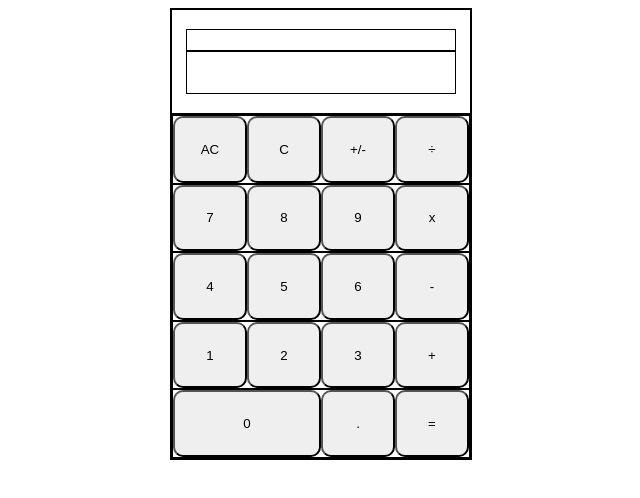
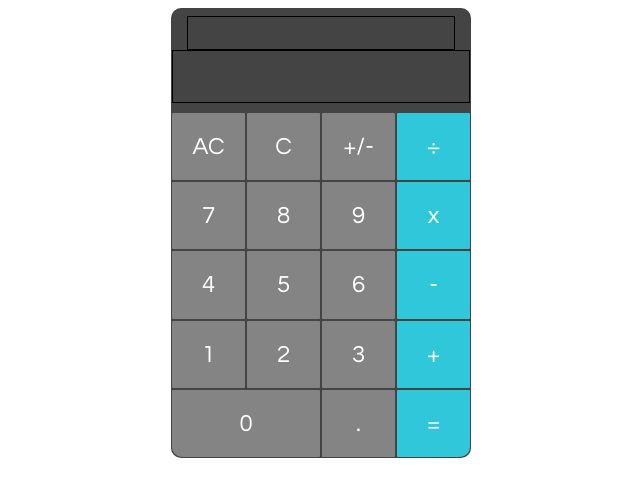
Before and after one commit to jasnscript/calculator, a plain HTML site: page index.html in a window 1280 px wide. Shown: the whole page, without its empty margins (319-959 px from the left). Drawn offline with Linux system fonts and the light colour scheme.

Commit message:
add styling

```diff
--- a/index.html
+++ b/index.html
@@ -3,7 +3,7 @@
 <html>
     <head>
         <meta charset="utf-8">
-        <title>Free Calculator</title>
+        <title>Free Calculator by Jason</title>
         <link rel="stylesheet" href="style.css">
     </head>
 
--- a/style.css
+++ b/style.css
@@ -1,5 +1,7 @@
+@import url('https://fonts.googleapis.com/css2?family=Questrial&display=swap');
+
 div {
-    border: 1px solid black;
+    border: 0px solid black;
 }
 
 main {
@@ -12,6 +14,9 @@ main {
     height: 450px;
     display: flex;
     flex-direction: column;
+
+    background-color: rgba(44, 44, 44, 0.884);
+    border-radius: 10px;
 }
 
 .result {
@@ -20,21 +25,27 @@ main {
     flex-direction: column;
     justify-content: center;
     align-items: center;
+    margin:0 2px 0 2px;
 }
 
 #track {
     display: flex;
     justify-content: flex-end;
     width: 90%;
-    height: 20%;
+    height: 30%;
+    border: 1px solid black;
 }
 
 #display {
     display: flex;
     justify-content: flex-end;
     align-items: flex-end;
-    height: 40%;
-    width: 90%;
+    height: 50%;
+    width: 100%;
+    border: 1px solid black;
+    font-size: 300%;
+    color: #fff;
+    font-family: 'Questrial', sans-serif;
 }
 
 .buttons {
@@ -47,23 +58,63 @@ main {
 .first-row, .second-row, .third-row, .fourth-row, .fifth-row {
     display: flex;
     height: 100%;
+    margin: 1px 0 1px 0;
+}
+
+.fifth-row {
+    margin-bottom: 1px;
 }
 
 button {
     outline: none;
     height: 100%;
-    width: 100%;
-    border-radius: 10px;
+    width: 25%;
+    margin: 0 1px 0 1px;
+    border-radius: 1px;
+    background-color: rgb(133, 132, 132);
+    border: 0;
+    padding: 0;
+    font-size: 150%;
+    color: #fff;
+    font-family: 'Questrial', sans-serif;
+}
+
+
+#zero, #decimal, #return {
+    margin: 0 1px 0 1px;
 }
 
 #zero {
-    width: 50%;
+    width: 148px;
+    padding: 0 30px 0 30px;
+    border-bottom-left-radius: 10px;
 }
 
 #decimal {
-    width: 25%;
+    width: 73px;
+}
+
+.number {
+    background-color: rgb(133, 132, 132);
+}
+
+.operator, #return {
+    background-color: rgb(48, 199, 219);
 }
 
 #return {
-    width: 25%;
+    width: 73px;
+    border-bottom-right-radius: 10px;
 }
+
+.number:hover, #sign:hover, #clearAll:hover, #clear:hover, #decimal:hover {
+    background-color: rgb(165, 165, 165);
+}
+
+.operator:hover, #return:hover {
+    background-color: rgb(35, 220, 245);
+}
+
+button:active {
+    transform: scale(0.95);
+}
```
